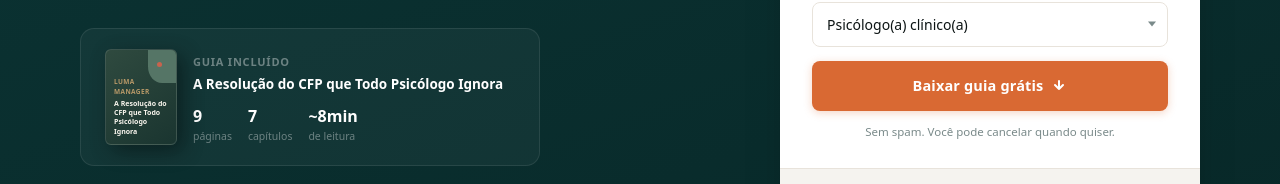
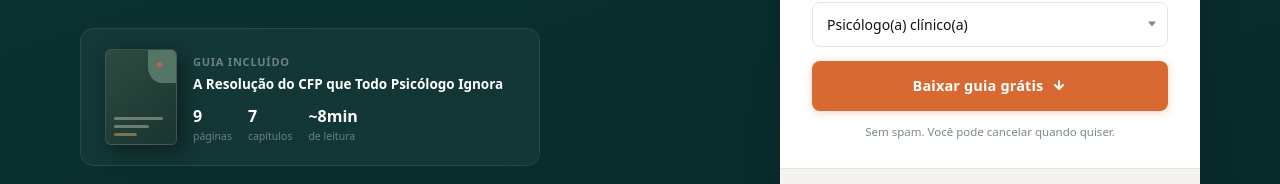
Before and after one commit to LumaManager/luma-manager, a Next.js app in the folder apps/web/: page /guia-cfp-ia in a window 1280 px wide. Shown: the part 574-758 px from the top of the page. Built offline with nearby package versions, Linux system fonts and the light colour scheme; no server answers.

Commit message:
fix: remove Luma Manager label from ebook cover mockup
Replace text with abstract lines so cover feels editorial, not product-branded.

Co-Authored-By: Claude Sonnet 4.6 <noreply@anthropic.com>

```diff
--- a/apps/web/src/components/marketing/ebook-landing-page.tsx
+++ b/apps/web/src/components/marketing/ebook-landing-page.tsx
@@ -138,9 +138,10 @@ export function EbookLandingPage() {
               <div className="ebook-mockup">
                 <div className="ebook-cover">
                   <div className="ebook-cover-dot" />
-                  <div className="ebook-cover-label">Luma Manager</div>
-                  <div className="ebook-cover-title">
-                    A Resolução do CFP que Todo Psicólogo Ignora
+                  <div className="ebook-cover-lines">
+                    <div className="ebook-cover-line long" />
+                    <div className="ebook-cover-line medium" />
+                    <div className="ebook-cover-line short" />
                   </div>
                 </div>
                 <div className="ebook-meta">
@@ -537,16 +538,17 @@ const styles = `
     background: #C8634D;
   }
 
-  .ebook-cover-label {
-    font-size: 6.5px; font-weight: 800; letter-spacing: 0.06em;
-    color: #B89968; margin-bottom: 3px;
-    text-transform: uppercase;
+  .ebook-cover-lines {
+    display: flex; flex-direction: column; gap: 5px; width: 100%;
   }
 
-  .ebook-cover-title {
-    font-size: 7px; font-weight: 700; line-height: 1.3;
-    color: #FAF6EE;
+  .ebook-cover-line {
+    height: 3px; border-radius: 2px; background: rgba(250,246,238,0.35);
   }
+
+  .ebook-cover-line.long   { width: 90%; }
+  .ebook-cover-line.medium { width: 65%; }
+  .ebook-cover-line.short  { width: 42%; background: rgba(184,153,104,0.6); }
 
   .ebook-meta { flex: 1; }
 
```
